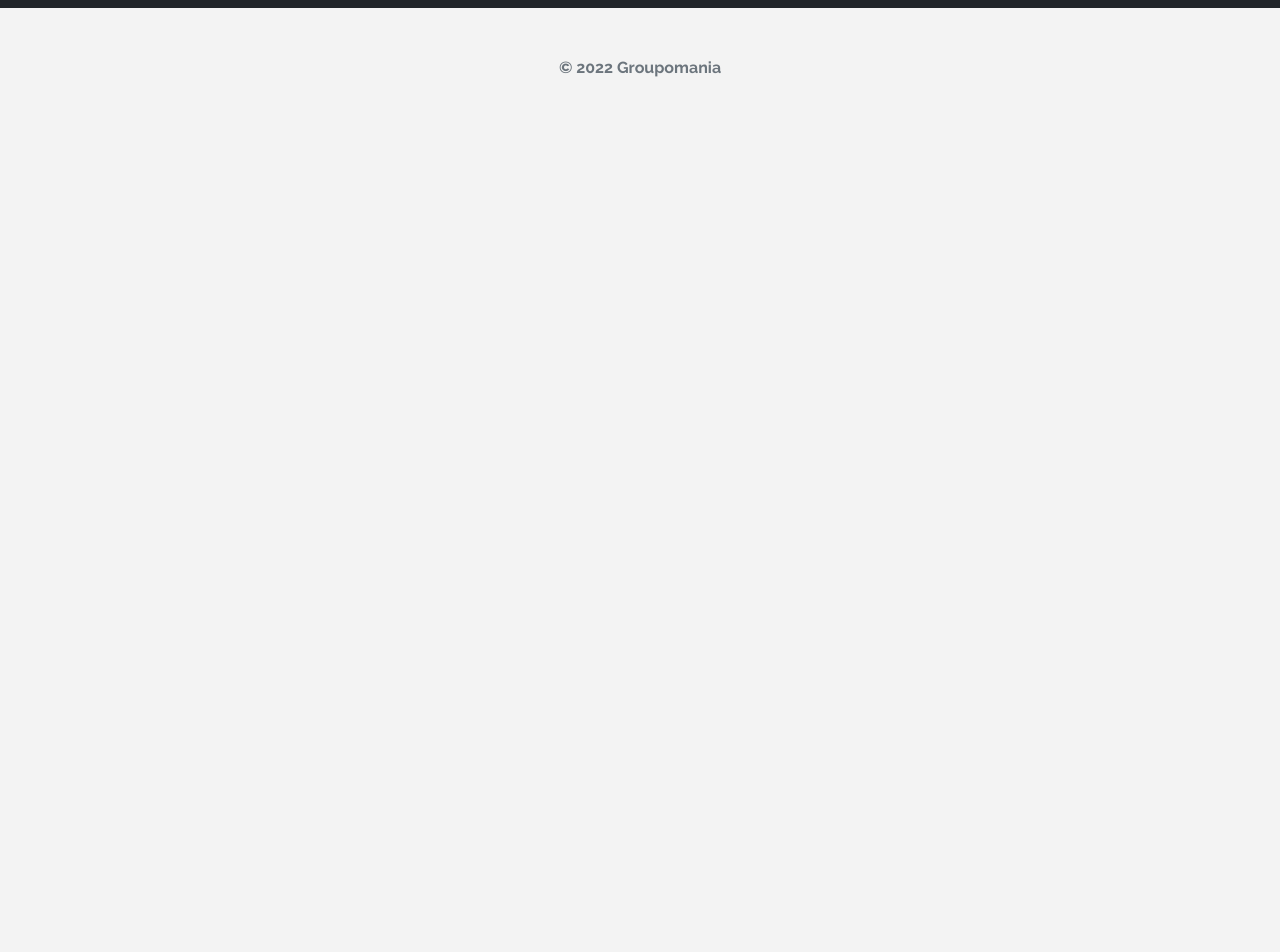
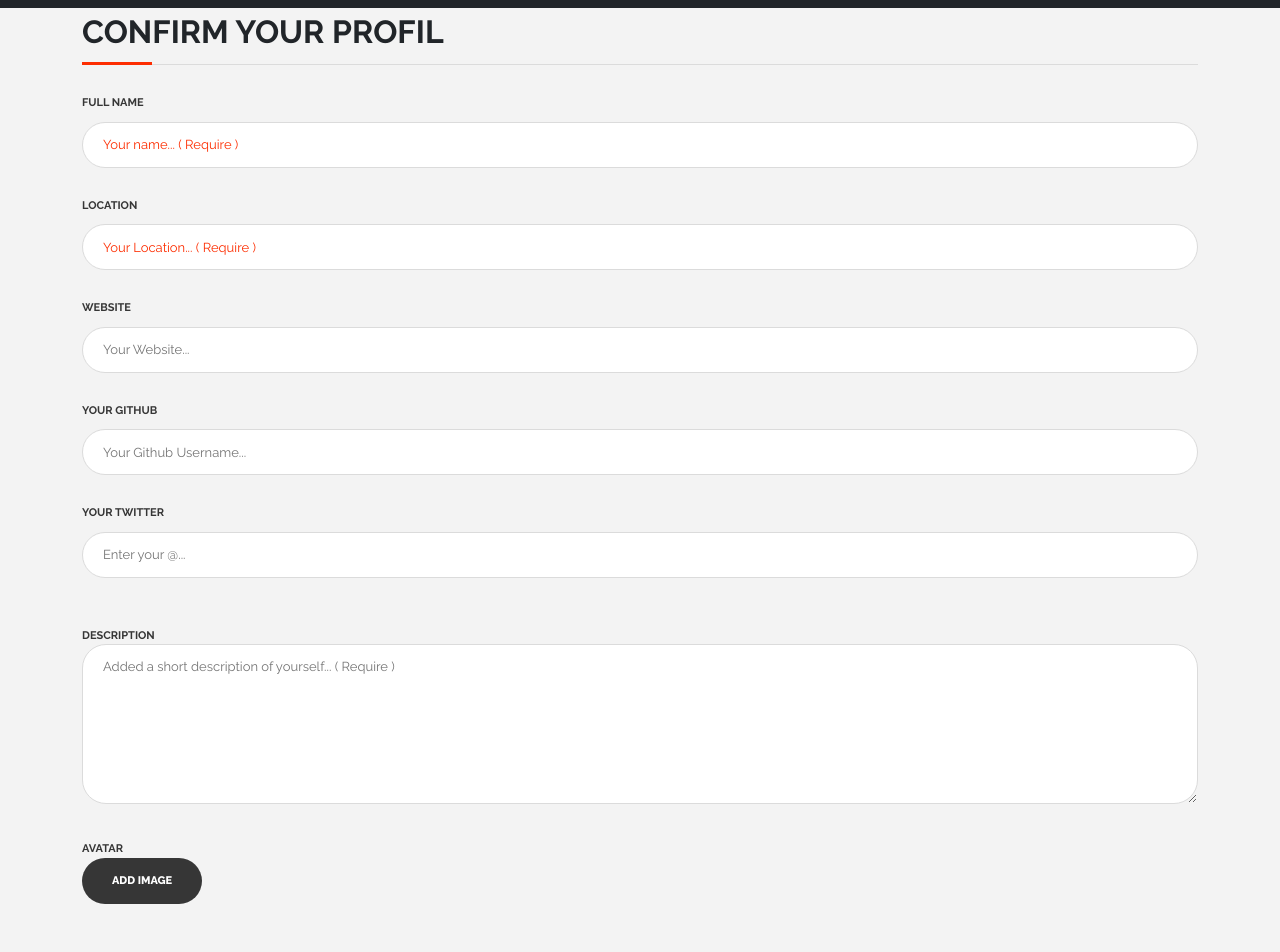
Before and after one commit to Vincent-Sniteur/Groupomania_front, a Vue app: page /new-profil in a window 1280 px wide. Shown: the part 80-1032 px from the top of the page. Before the commit the page ends 800 px from the top, so only its background shows below. Built offline with nearby package versions, Linux system fonts and the light colour scheme.

Commit message:
Add form for edit profil & new profil

```diff
--- a/src/App.vue
+++ b/src/App.vue
@@ -37,6 +37,13 @@ body {
   font-weight: 500;
   background-color: #f3f3f3;
 }
+* {
+    margin: 0;
+    padding: 0;
+    border: none;
+    outline: none;
+    box-sizing: border-box;
+}
 /* Btn color red */
 .bg-red {
     background-color: #FD2D01;
--- /dev/null
+++ b/src/components/Pages/EditProfil.vue
@@ -0,0 +1,63 @@
+<script>
+// Import FormUser
+import FormUser from './FormUser.vue';
+
+// Export EditProfil
+export default {
+    name: "EditProfil",
+    components: { FormUser }
+}
+
+</script>
+
+
+<template>
+
+<div class="form-box container mt-2">
+        <div class="section-title-wrap red">
+          <h2 class="section-title">Edit Your Profil</h2>
+          <div class="section-title-separator"></div>
+        </div>
+
+        <FormUser></FormUser>
+
+
+</div>
+
+</template>
+
+
+<style scoped>
+.section-title {
+    display: block;
+    font-weight: 700;
+    text-transform: uppercase;
+    line-height: 1em;
+}
+.form-box .section-title-wrap {
+    margin-bottom: 30px;
+}
+
+.section-title-wrap {
+    position: relative;
+}
+.section-title-wrap .section-title-separator {
+    width: 100%;
+    height: 1px;
+    margin-top: 16px;
+    background-color: #dbdbdb;
+    position: relative;
+}
+.section-title-wrap.red .section-title-separator:before {
+    background-color: #FD2D01;
+}
+.section-title-wrap .section-title-separator:before {
+    content: '';
+    width: 70px;
+    height: 3px;
+    background-color: #363636;
+    position: absolute;
+    top: -2px;
+    left: 0;
+}
+</style>
--- /dev/null
+++ b/src/components/Pages/FormUser.vue
@@ -0,0 +1,149 @@
+<script>
+export default {
+    name: 'FormUser',
+}
+
+</script>
+
+<template>
+        <!-- FORM WRAP -->
+        <form class="form-wrap">
+          <div class="form-row">
+            <div class="form-item">
+              <label for="user-name" class="rl-label">Full Name</label>
+              <input type="text" id="user-name" name="name" placeholder="Your name... ( Require )" required="required" class="require">
+            </div>
+
+            <div class="form-item">
+              <label for="user-location" class="rl-label">Location</label>
+              <input type="text" id="user-location" name="location" placeholder="Your Location... ( Require )" required="required" class="require">
+            </div>
+
+            <div class="form-item">
+              <label for="user-website" class="rl-label">Website</label>
+              <input type="text" id="user-website" name="website" placeholder="Your Website...">
+            </div>
+
+            <div class="form-item">
+              <label for="user-github" class="rl-label">Your Github</label>
+              <input type="text" id="user-github" name="github" placeholder="Your Github Username...">
+            </div>
+
+            <div class="form-item">
+              <label for="user-twitter" class="rl-label">Your Twitter</label>
+              <input type="text" id="user-twitter" name="twitter" placeholder="Enter your @...">
+            </div>
+          </div>
+
+          <div class="form-row">
+            <!-- Description User -->
+            <div class="form-item">
+              <label for="user-description" class="rl-label">Description</label>
+              <textarea name="description" id="user-description" placeholder="Added a short description of yourself... ( Require )"></textarea>
+            </div>
+
+            <!-- User Avatar -->
+            <div class="form-item">
+                <label for="topic_description" class="rl-label">Avatar</label>
+                <input id="user-avatar" type="file">
+                <label for="user-avatar" class="rl-label button rounded-pill">Add image</label>
+            </div>
+          </div>
+
+          <!-- BUTTONS -->
+          <div class="form-actions right">
+            <!-- Confirm Btn -->
+            <button type="submit" id="submit-profil" class="button blue ms-5 rounded-pill">Confirm</button>
+          </div>
+        </form>
+        <!-- FORM -->
+</template>
+
+
+
+<style scoped>
+.form-item {
+    margin-bottom: 30px;
+}
+.rl-label {
+    font-weight: 700;
+}
+label {
+    display: block;
+    color: #363636;
+    font-size: .6875em;
+    text-transform: uppercase;
+}
+input[type="text"] {
+    height: 46px;
+    padding: 0 20px;
+    border-radius: 200px;
+    width: 100%;
+    border: 1px solid #dbdbdb;
+    background-color: #fff;
+    color: #363636;
+    font-size: .8125em;
+}
+.require::-webkit-input-placeholder {
+    color: #FD2D01;
+}
+input[type=file] {
+    display: none;
+}
+label+input {
+    margin-top: 10px;
+}
+.form-row {
+    margin-top: 20px;
+}
+.form-row:after {
+    content: '';
+    display: table;
+    clear: both;
+}
+textarea {
+    min-height: 160px;
+    padding: 12px 20px;
+    border-radius: 24px;
+    width: 100%;
+    border: 1px solid #dbdbdb;
+    background-color: #fff;
+    color: #363636;
+    font-size: .8125em;
+}
+.form-actions {
+    margin-top: 40px;
+    display: flex;
+    flex-flow: row wrap;
+}
+.form-actions.right {
+    justify-content: flex-end;
+}
+
+.form-actions .button:last-child {
+    margin-right: 0;
+}
+
+.form-actions .button {
+    margin-right: 12px;
+}
+.button.blue {
+    background-color: #1c95f3;
+}
+.button {
+    display: inline-block;
+    height: 46px;
+    padding: 0 30px 0 30px;
+    background-color: #363636;
+    color: #fff;
+    font-size: .6875em;
+    font-weight: 800;
+    line-height: 46px;
+    text-transform: uppercase;
+    cursor: pointer;
+    position: relative;
+}
+.button:hover {
+    background-color: #00c400;
+}
+</style>
--- /dev/null
+++ b/src/components/Pages/NewAccount.vue
@@ -0,0 +1,64 @@
+<script>
+// Import FormUser
+import FormUser from './FormUser.vue';
+
+// Export NewAccount
+export default {
+    name: "NewAccount",
+    components: { FormUser }
+}
+
+</script>
+
+
+<template>
+
+<div class="form-box container mt-2">
+        <div class="section-title-wrap red">
+          <h2 class="section-title">Confirm Your Profil</h2>
+          <div class="section-title-separator"></div>
+        </div>
+
+        <form-user></form-user>
+
+
+</div>
+
+</template>
+
+
+
+<style scoped>
+.section-title {
+    display: block;
+    font-weight: 700;
+    text-transform: uppercase;
+    line-height: 1em;
+}
+.form-box .section-title-wrap {
+    margin-bottom: 30px;
+}
+
+.section-title-wrap {
+    position: relative;
+}
+.section-title-wrap .section-title-separator {
+    width: 100%;
+    height: 1px;
+    margin-top: 16px;
+    background-color: #dbdbdb;
+    position: relative;
+}
+.section-title-wrap.red .section-title-separator:before {
+    background-color: #FD2D01;
+}
+.section-title-wrap .section-title-separator:before {
+    content: '';
+    width: 70px;
+    height: 3px;
+    background-color: #363636;
+    position: absolute;
+    top: -2px;
+    left: 0;
+}
+</style>
--- a/src/components/Pages/ProfilPage.vue
+++ b/src/components/Pages/ProfilPage.vue
@@ -27,13 +27,15 @@ export default {
                     <img id="user-profil-picture" src="../img/profil.png" alt="User Profil Picture" class="rounded-circle" width="150">
                     <div class="mt-3">
                       <h3 class="title" id="user-name">John Doe</h3>
-                      <p id="user-bio" class="text-secondary mb-1">Full Stack Developer</p>
+                      <p id="user-description" class="text-secondary mb-1">Full Stack Developer</p>
                       <p id="user-location" class="text-muted font-size-sm">Paris, France</p>
 
                     <!-- TODO Add Check if this is the profil of the logged user > ADD EDIT PROFIL BTN -->
                     <!-- if this is not the profil of the logged user > ADD CONTACT BTN -->
                       <button id="contact-user" class="btn btn-dark rounded-pill">Contact</button>
-                      <button id="edit-profil-user" class="btn btn-dark rounded-pill">Edit Profil</button>
+                      <RouterLink to="/edit-profil">
+                        <button id="edit-profil-user" class="btn btn-dark rounded-pill">Edit Profil</button>
+                      </RouterLink>
 
                     <!-- Add Check if Admin only -->
                       <button id="Admin-Profil-ban" class="btn bg-red rounded-pill">Ban User</button>
--- a/src/components/Users/HomeProfil.vue
+++ b/src/components/Users/HomeProfil.vue
@@ -13,7 +13,7 @@ export default {
             <img id="user-profil-picture" src="../img/profil.png" alt="IMG DE PROFIL" width="100" height="100">
         </div>
         <h3 class="title" id="user-name">John Doe</h3>
-        <p class="category" id="user-bio">Full Stack Developer</p>
+        <p class="category" id="user-description">Full Stack Developer</p>
 
 
         <!-- View profil-->
--- a/src/route/router.js
+++ b/src/route/router.js
@@ -7,6 +7,8 @@ import Login from '../components/Pages/Login.vue' // Import Login
 import Home from '../components/Pages/Home.vue' // Import Home
 import Register from '../components/Pages/Register.vue' // Import Register
 import Profil from '../components/Pages/ProfilPage.vue' // Import ProfilPage
+import NewAccount from '../components/Pages/NewAccount.vue' // Import NewAccount
+import EditProfil from '../components/Pages/EditProfil.vue' // Import EditProfil
 
 // Import router fonction
 import { createRouter, createWebHistory } from 'vue-router'
@@ -20,7 +22,9 @@ const router = createRouter({
         { path: '/home', component: Home }, // Add security for only user connected
         { path: '/login', component: Login },
         { path: '/register', component: Register },
-        { path: '/profil', component: Profil }
+        { path: '/profil', component: Profil },
+        { path: '/new-profil', component: NewAccount },
+        { path: '/edit-profil', component: EditProfil }
         // { path: '/admin', component: Admin } // For admin only (security)
     ]
 })
```
